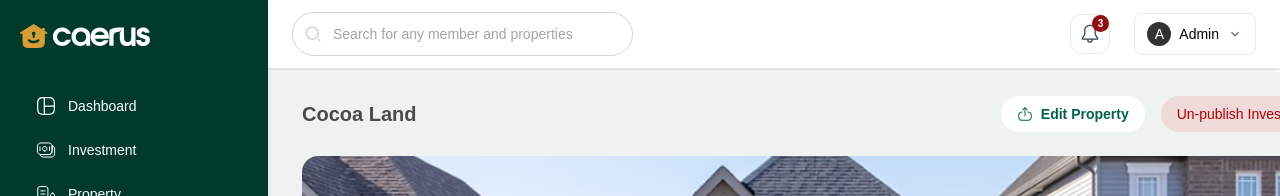
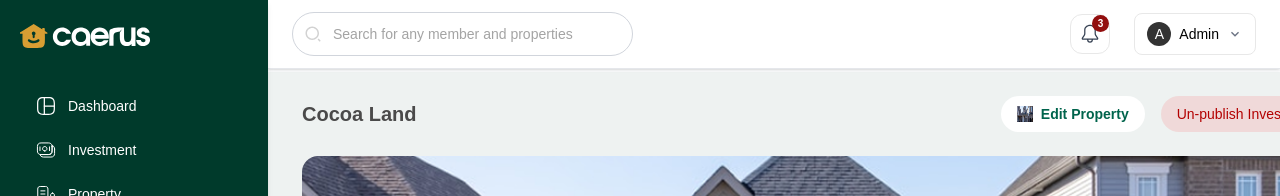
Before and after one commit to onnyf/Dashboard, a React (Vite) app: page /dashboard/investment/1 in a window 1280 px wide. Shown: the top 196 px of the page. Built offline with nearby package versions, Linux system fonts and the light colour scheme; a web font is replaced by a local one.

Commit message:
update  commit

```diff
--- a/src/pages/CocoaLandDetails.jsx
+++ b/src/pages/CocoaLandDetails.jsx
@@ -13,7 +13,7 @@ const CocoaLandDetails = () => {
         <div className="flex gap-4">
           <button className="flex items-center gap-2 text-[#00644C] bg-white rounded-full px-4 py-2 text-sm font-semibold">
             <img
-              src="/export.svg"
+              src="/Frame 1618873004.png"
               alt="export"
               className="w-4 h-4 font-semibold"
             />
--- a/src/pages/InvestmentBreakdown.jsx
+++ b/src/pages/InvestmentBreakdown.jsx
@@ -206,13 +206,13 @@ const InvestmentBreakdown = () => {
             {/* Info List */}
             <div className="grid grid-cols-2 gap-y-8 text-sm">
               <div>
-                <span className="text-[#8E8E8E] py-4 font-semibold block">
+                <span className="text-[#8E8E8E] py-4 font-medium block">
                   Name:
                 </span>
                 <p>Kingsley Alhaji</p>
               </div>
               <div>
-                <span className="text-[#8E8E8E] py-4 font-semibold block">
+                <span className="text-[#8E8E8E] py-4 font-medium block">
                   Location:
                 </span>
                 <p>Lagos State</p>
@@ -245,7 +245,7 @@ const InvestmentBreakdown = () => {
                 <span className="text-[#8E8E8E] py-4 font-semibold block">
                   Status:
                 </span>
-                <p className="text-[#008000] py-4 font-semibold">Completed</p>
+                <p className="text-[#008000] py-4 font-medium">Completed</p>
               </div>
               <div>
                 <span className="text-[#8E8E8E] py-4 font-semibold block">
```
